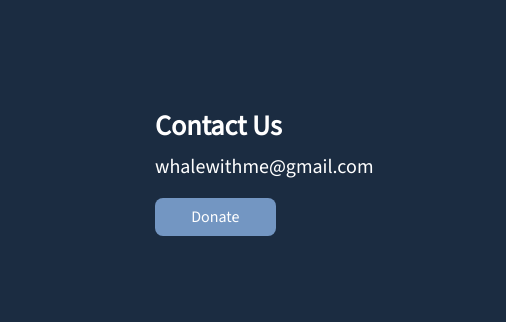
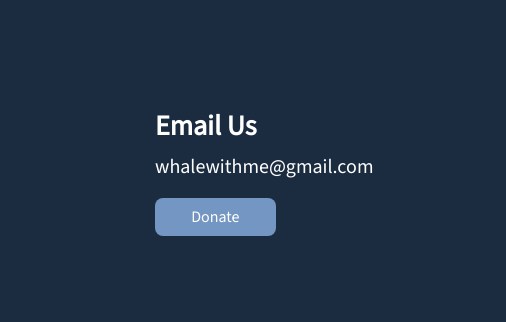
Before and after one commit to rxy94/bootstrapwhale, a plain HTML site: page index.html in a window 1280 px wide. Shown: the part 4682-5004 px from the top of the page, 774-1280 px from the left. Drawn offline with nearby package versions, Linux system fonts and the light colour scheme.

Commit message:
actualizo el footer: Contact us a Email us

```diff
--- a/index.html
+++ b/index.html
@@ -478,7 +478,7 @@
                     <!-- 4º Grid -->
                     <div class="col-12 col-md-6 col-lg-3 p-3 mb-5">
 
-                        <h3 class="fw-bold">Contact Us<br></h3>
+                        <h3 class="fw-bold">Email Us<br></h3>
                         <p><a id="email" href="mailto:whalewithme@gmail.com" target="_blank" class="text-decoration-none text-white lead">whalewithme@gmail.com</a></p>
                         <a href="#" class="resourcesbtn btn d-block bg-lightblue text-white w-50 rounded-3">Donate</a>
 
```
